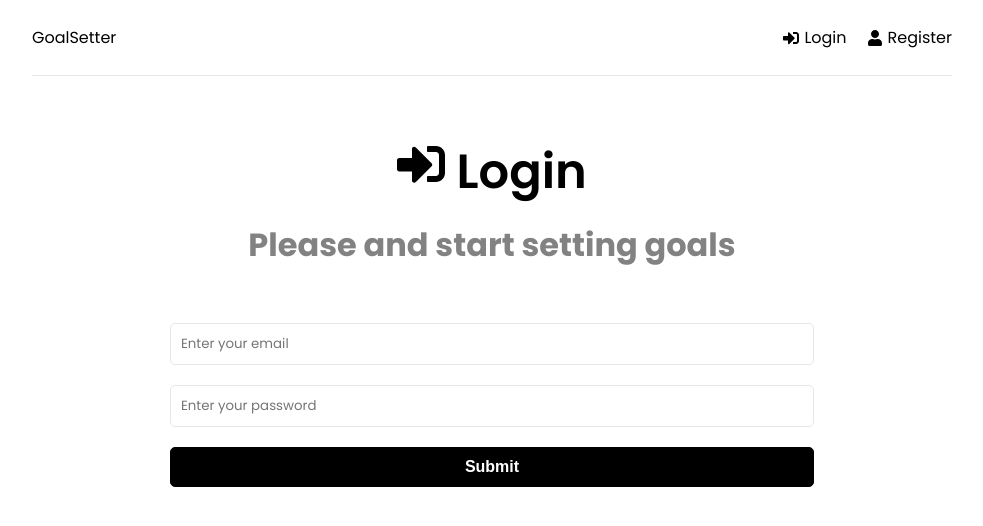
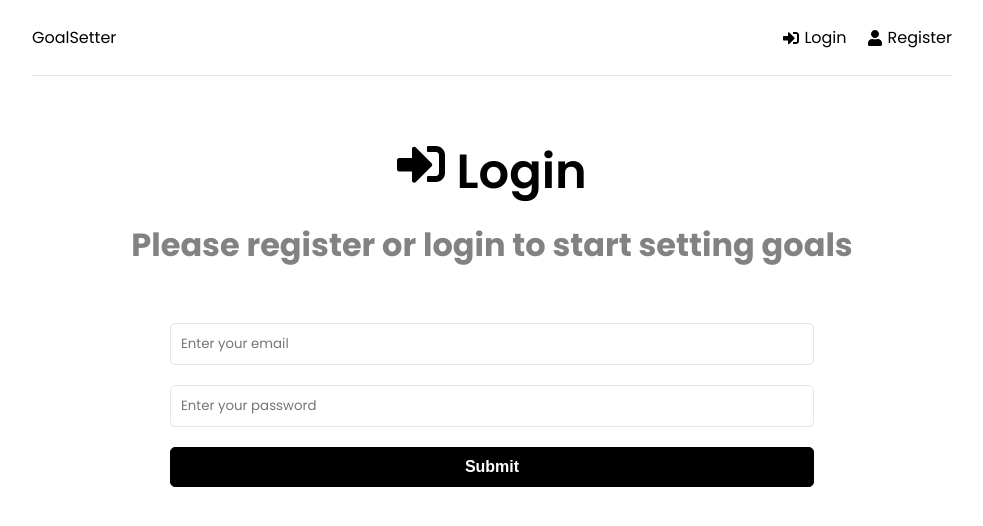
Before and after one commit to ShaanWocker/MERN-REST-API, a React (Create React App) app in the folder frontend/: page /login in a window 1280 px wide. Shown: the top 526 px of the page, without its empty margins (148-1131 px from the left). Built offline with nearby package versions, Linux system fonts and the light colour scheme.

Commit message:
Login text edit

```diff
--- a/frontend/src/pages/Login.jsx
+++ b/frontend/src/pages/Login.jsx
@@ -64,7 +64,7 @@ function Login() {
             <h1>
                 <FaSignInAlt /> Login
             </h1>
-            <p>Please and start setting goals</p>
+            <p>Please register or login to start setting goals</p>
         </section>
 
         <section className='form'>
```
